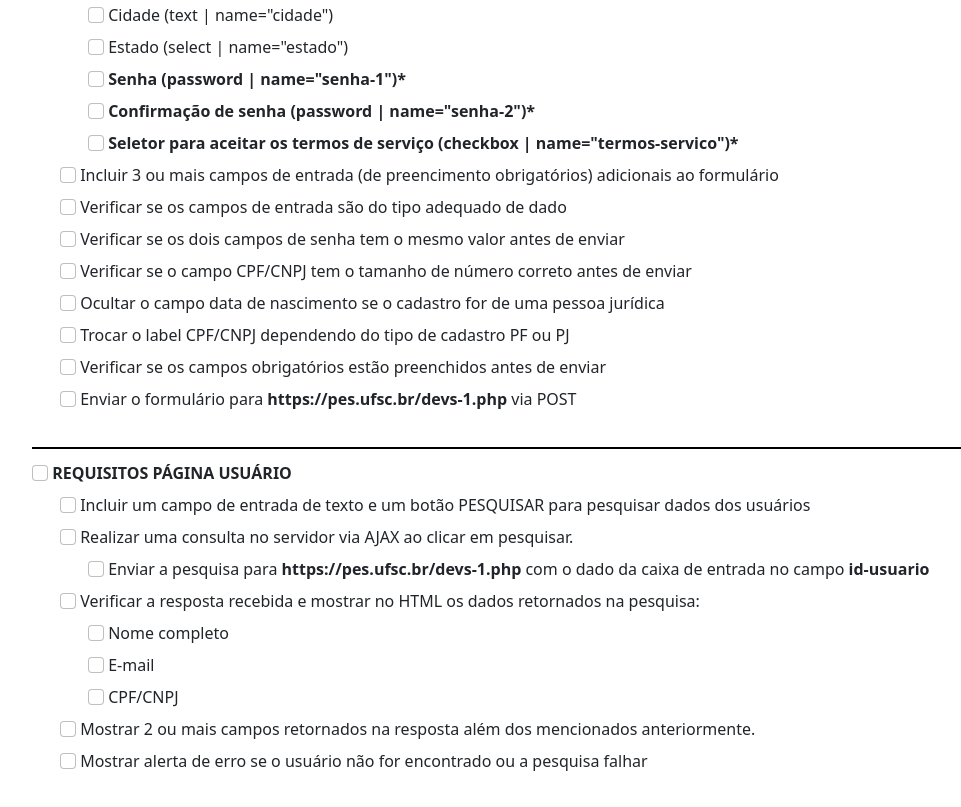
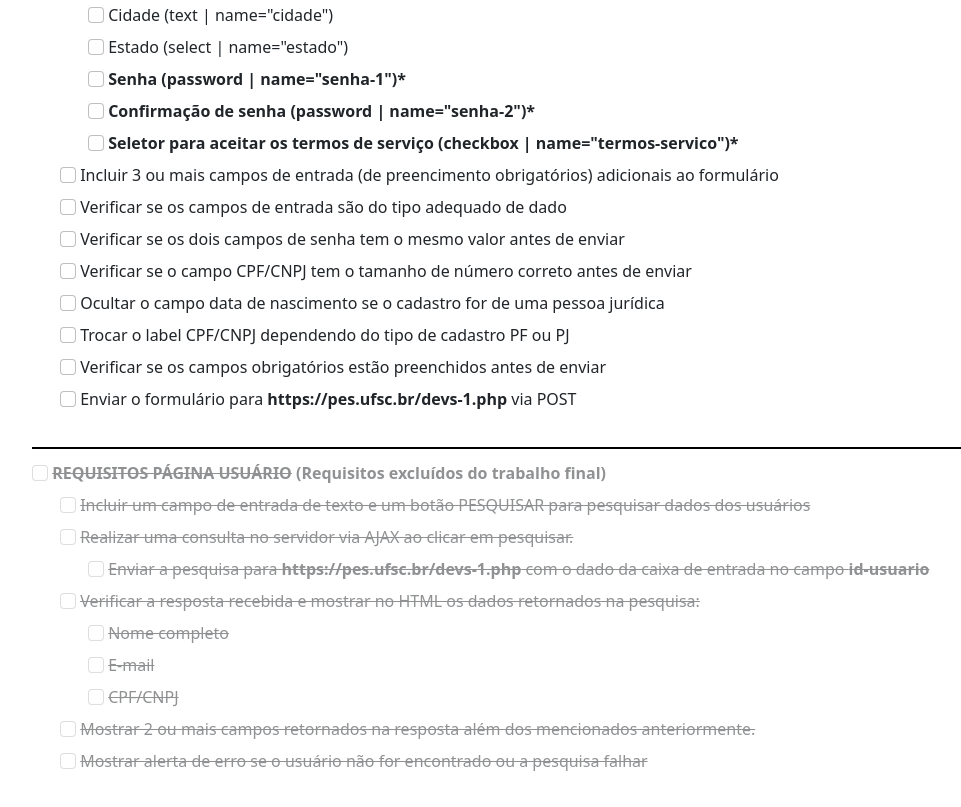
Before and after one commit to RogerEC/rogerec.me, a plain HTML site: page checklist.html in a window 1280 px wide. Shown: the part 1283-2090 px from the top of the page, without its empty margins (50-1011 px from the left). Drawn offline with nearby package versions, Linux system fonts and the light colour scheme.

Commit message:
Alteração na lista de requisitos do trabalho

```diff
--- a/checklist.html
+++ b/checklist.html
@@ -222,49 +222,49 @@
                     </div>
                     <div class="nivel-0">
                         <div class="mb-2">
-                            <input type="checkbox" class="form-check-input" id="input-43" value="43">
-                            <label class="form-check-label" for="input-43"><b>REQUISITOS PÁGINA USUÁRIO</b></label>
+                            <input type="checkbox" class="form-check-input" id="input-43" value="43" disabled>
+                            <label class="form-check-label" for="input-43"><b><s>REQUISITOS PÁGINA USUÁRIO</s> (Requisitos excluídos do trabalho final)</b></label>
                         </div>
                         <div class="nivel-1">
                             <div class="mb-2">
-                                <input type="checkbox" class="form-check-input" id="input-44" value="44">
-                                <label class="form-check-label" for="input-44">Incluir um campo de entrada de texto e um botão PESQUISAR para pesquisar dados dos usuários</label>
+                                <input type="checkbox" class="form-check-input" id="input-44" value="44" disabled>
+                                <label class="form-check-label" for="input-44"><s>Incluir um campo de entrada de texto e um botão PESQUISAR para pesquisar dados dos usuários</s></label>
                             </div>
                             <div class="mb-2">
-                                <input type="checkbox" class="form-check-input" id="input-45" value="45">
-                                <label class="form-check-label" for="input-45">Realizar uma consulta no servidor via AJAX ao clicar em pesquisar.</label>
+                                <input type="checkbox" class="form-check-input" id="input-45" value="45" disabled>
+                                <label class="form-check-label" for="input-45"><s>Realizar uma consulta no servidor via AJAX ao clicar em pesquisar.</s></label>
                             </div>
                             <div class="nivel-2">
                                 <div class="mb-2">
-                                    <input type="checkbox" class="form-check-input" id="input-46" value="46">
-                                    <label class="form-check-label" for="input-46">Enviar a pesquisa para <b>https://pes.ufsc.br/devs-1.php</b> com o dado da caixa de entrada no campo <b>id-usuario</b></label>
+                                    <input type="checkbox" class="form-check-input" id="input-46" value="46" disabled>
+                                    <label class="form-check-label" for="input-46"><s>Enviar a pesquisa para <b>https://pes.ufsc.br/devs-1.php</b> com o dado da caixa de entrada no campo <b>id-usuario</b></s></label>
                                 </div>
                             </div>
                             <div class="mb-2">
-                                <input type="checkbox" class="form-check-input" id="input-47" value="47">
-                                <label class="form-check-label" for="input-47">Verificar a resposta recebida e mostrar no HTML os dados retornados na pesquisa:</label>
+                                <input type="checkbox" class="form-check-input" id="input-47" value="47" disabled>
+                                <label class="form-check-label" for="input-47"><s>Verificar a resposta recebida e mostrar no HTML os dados retornados na pesquisa:</s></label>
                             </div>
                             <div class="nivel-2">
                                 <div class="mb-2">
-                                    <input type="checkbox" class="form-check-input" id="input-48" value="48">
-                                    <label class="form-check-label" for="input-48">Nome completo</label>
+                                    <input type="checkbox" class="form-check-input" id="input-48" value="48" disabled>
+                                    <label class="form-check-label" for="input-48"><s>Nome completo</s></label>
                                 </div>
                                 <div class="mb-2">
-                                    <input type="checkbox" class="form-check-input" id="input-49" value="49">
-                                    <label class="form-check-label" for="input-49">E-mail</label>
+                                    <input type="checkbox" class="form-check-input" id="input-49" value="49" disabled>
+                                    <label class="form-check-label" for="input-49"><s>E-mail</s></label>
                                 </div>
                                 <div class="mb-2">
-                                    <input type="checkbox" class="form-check-input" id="input-50" value="50">
-                                    <label class="form-check-label" for="input-50">CPF/CNPJ</label>
+                                    <input type="checkbox" class="form-check-input" id="input-50" value="50" disabled>
+                                    <label class="form-check-label" for="input-50"><s>CPF/CNPJ</s></label>
                                 </div>
                             </div>
                             <div class="mb-2">
-                                <input type="checkbox" class="form-check-input" id="input-51" value="51">
-                                <label class="form-check-label" for="input-51">Mostrar 2 ou mais campos retornados na resposta além dos mencionados anteriormente.</label>
+                                <input type="checkbox" class="form-check-input" id="input-51" value="51" disabled>
+                                <label class="form-check-label" for="input-51"><s>Mostrar 2 ou mais campos retornados na resposta além dos mencionados anteriormente.</s></label>
                             </div>
                             <div class="mb-2">
-                                <input type="checkbox" class="form-check-input" id="input-52" value="52">
-                                <label class="form-check-label" for="input-52">Mostrar alerta de erro se o usuário não for encontrado ou a pesquisa falhar</label>
+                                <input type="checkbox" class="form-check-input" id="input-52" value="52" disabled>
+                                <label class="form-check-label" for="input-52"><s>Mostrar alerta de erro se o usuário não for encontrado ou a pesquisa falhar</s></label>
                             </div>
                         </div>
                     </div>
```
